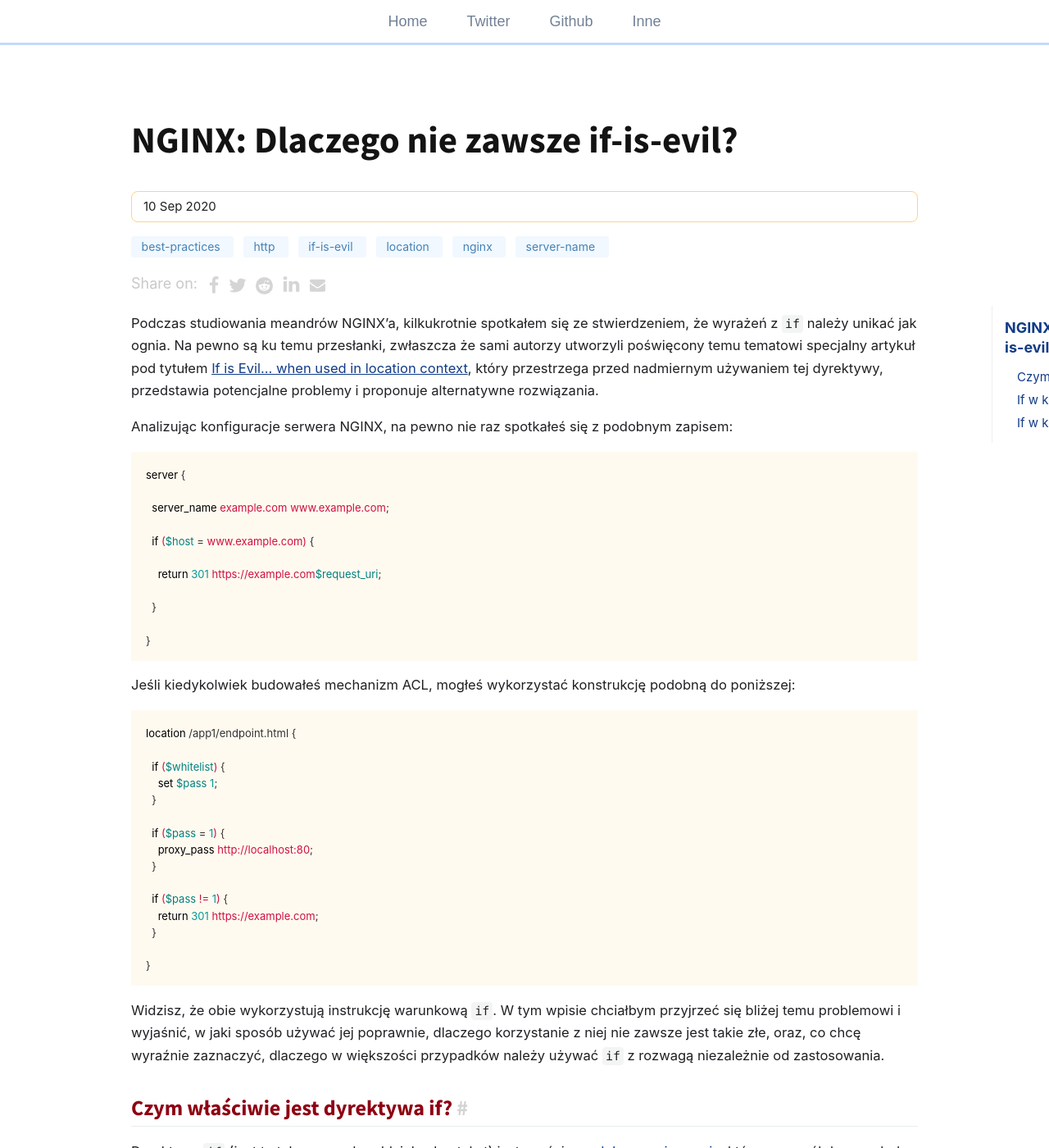
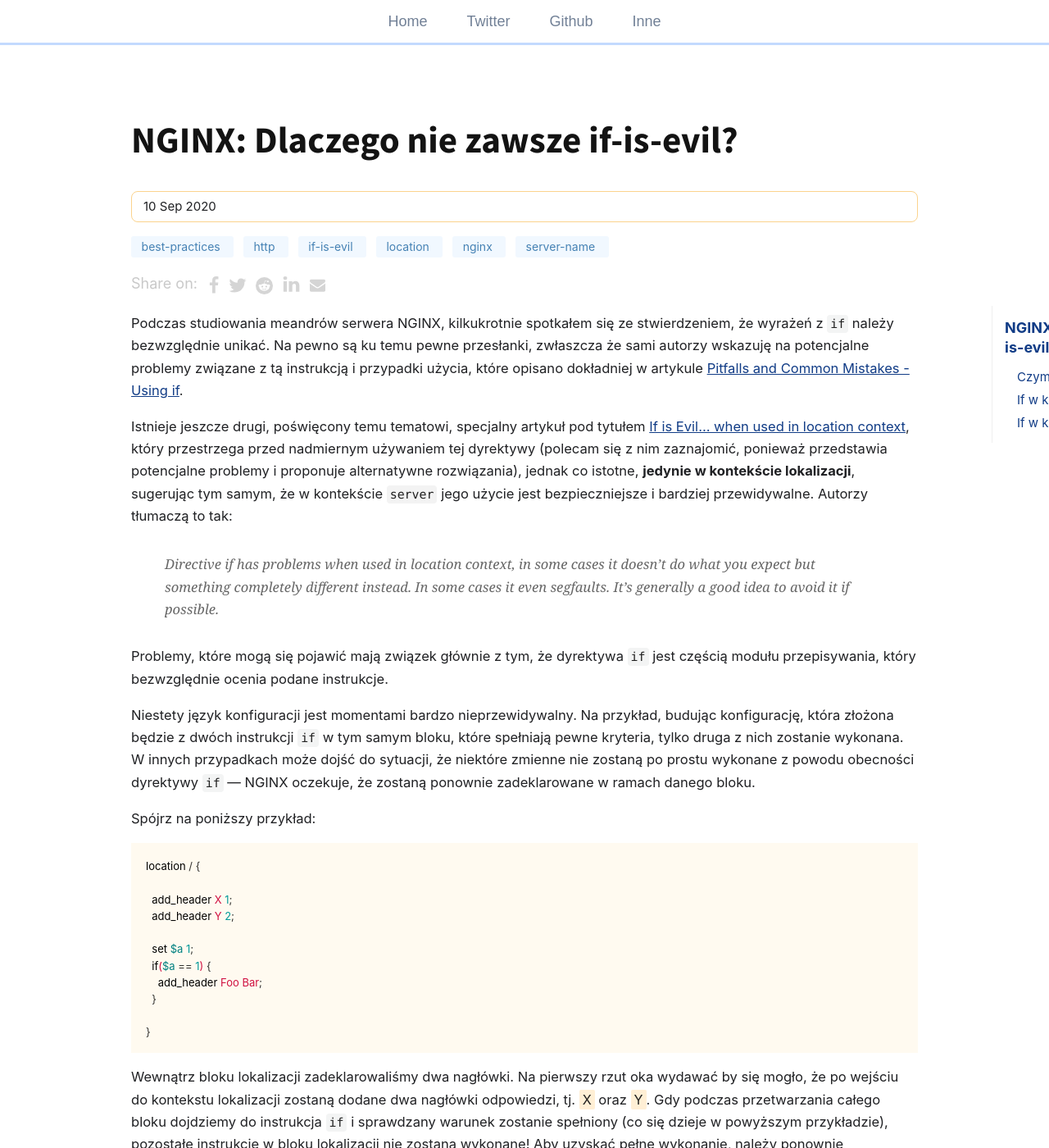
Before and after one commit to git04112019/trimstray.github.io, a Jekyll site: the page built from _posts/2020-09-10-nginx-dlaczego_nie_zawsze_if_is_evil.md, in a window 1280 px wide and 1400 px high. Shown: the whole window at 82% size. Built offline with Jekyll 4.4.1, drawn with Linux system fonts in a browser that asks for light colours; comment, search, counter and statistics services are not loaded; some of the changed text lies outside the part shown.

Commit message:
uncommited changes - signed-off-by: trimstray <trimstray@gmail.com>

````diff
--- a/_posts/2020-09-10-nginx-dlaczego_nie_zawsze_if_is_evil.md
+++ b/_posts/2020-09-10-nginx-dlaczego_nie_zawsze_if_is_evil.md
@@ -11,7 +11,37 @@ toc: true
 new: false
 ---
 
-Podczas studiowania meandrów NGINX'a, kilkukrotnie spotkałem się ze stwierdzeniem, że wyrażeń z `if` należy unikać jak ognia. Na pewno są ku temu przesłanki, zwłaszcza że sami autorzy utworzyli poświęcony temu tematowi specjalny artykuł pod tytułem [If is Evil... when used in location context](https://www.nginx.com/resources/wiki/start/topics/depth/ifisevil/), który przestrzega przed nadmiernym używaniem tej dyrektywy, przedstawia potencjalne problemy i proponuje alternatywne rozwiązania.
+Podczas studiowania meandrów serwera NGINX, kilkukrotnie spotkałem się ze stwierdzeniem, że wyrażeń z `if` należy bezwzględnie unikać. Na pewno są ku temu pewne przesłanki, zwłaszcza że sami autorzy wskazuję na potencjalne problemy związane z tą instrukcją i przypadki użycia, które opisano dokładniej w artykule [Pitfalls and Common Mistakes - Using if](https://www.nginx.com/resources/wiki/start/topics/tutorials/config_pitfalls/#using-if).
+
+Istnieje jeszcze drugi, poświęcony temu tematowi, specjalny artykuł pod tytułem [If is Evil... when used in location context](https://www.nginx.com/resources/wiki/start/topics/depth/ifisevil/), który przestrzega przed nadmiernym używaniem tej dyrektywy (polecam się z nim zaznajomić, ponieważ przedstawia potencjalne problemy i proponuje alternatywne rozwiązania), jednak co istotne, **jedynie w kontekście lokalizacji**, sugerując tym samym, że w kontekście `server` jego użycie jest bezpieczniejsze i bardziej przewidywalne. Autorzy tłumaczą to tak:
+
+<p class="ext">
+  <em>
+    Directive if has problems when used in location context, in some cases it doesn’t do what you expect but something completely different instead. In some cases it even segfaults. It’s generally a good idea to avoid it if possible.
+  </em>
+</p>
+
+Problemy, które mogą się pojawić mają związek głównie z tym, że dyrektywa `if` jest częścią modułu przepisywania, który bezwzględnie ocenia podane instrukcje.
+
+Niestety język konfiguracji jest momentami bardzo nieprzewidywalny. Na przykład, budując konfigurację, która złożona będzie z dwóch instrukcji `if` w tym samym bloku, które spełniają pewne kryteria, tylko druga z nich zostanie wykonana. W innych przypadkach może dojść do sytuacji, że niektóre zmienne nie zostaną po prostu wykonane z powodu obecności dyrektywy `if` — NGINX oczekuje, że zostaną ponownie zadeklarowane w ramach danego bloku.
+
+Spójrz na poniższy przykład:
+
+```nginx
+location / {
+
+  add_header X 1;
+  add_header Y 2;
+
+  set $a 1;
+  if($a == 1) {
+    add_header Foo Bar;
+  }
+
+}
+```
+
+Wewnątrz bloku lokalizacji zadeklarowaliśmy dwa nagłówki. Na pierwszy rzut oka wydawać by się mogło, że po wejściu do kontekstu lokalizacji zostaną dodane dwa nagłówki odpowiedzi, tj. <span class="h-b">X</span> oraz <span class="h-b">Y</span>. Gdy podczas przetwarzania całego bloku dojdziemy do instrukcja `if` i sprawdzany warunek zostanie spełniony (co się dzieje w powyższym przykładzie), pozostałe instrukcje w bloku lokalizacji nie zostaną wykonane! Aby uzyskać pełne wykonanie, należy ponownie zadeklarować większość zmiennych wewnątrz bloku `location` a także wewnątrz bloku `if`, wszystko po to, by zostały one wykonane w przypadku spełnienia warunku.
 
 Analizując konfiguracje serwera NGINX, na pewno nie raz spotkałeś się z podobnym zapisem:
 
````
Also changed, not shown: _posts/2016-05-21-nginx-nieodpowiednie_uzycie_dyrektywy_deny.md (+1 -1 lines).
